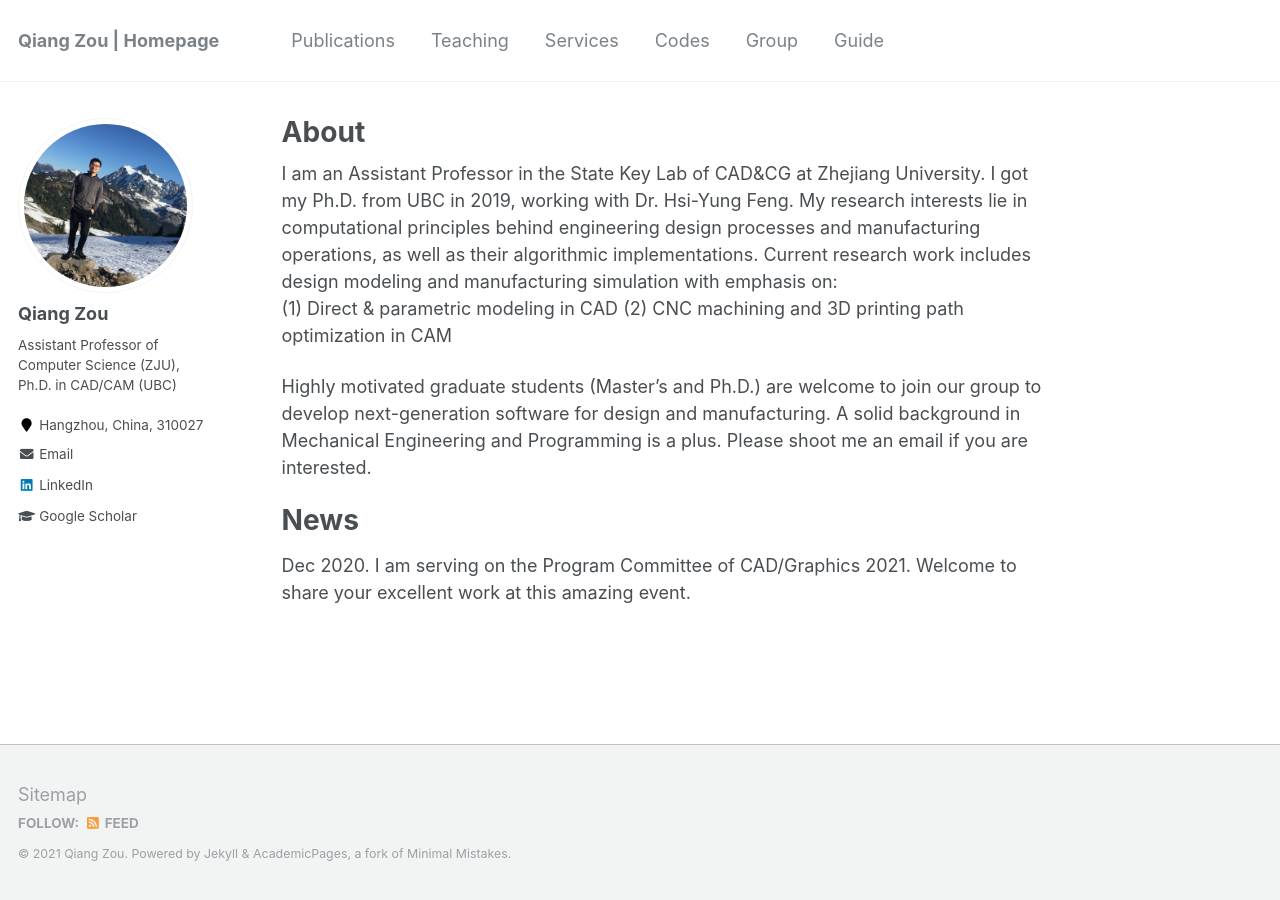
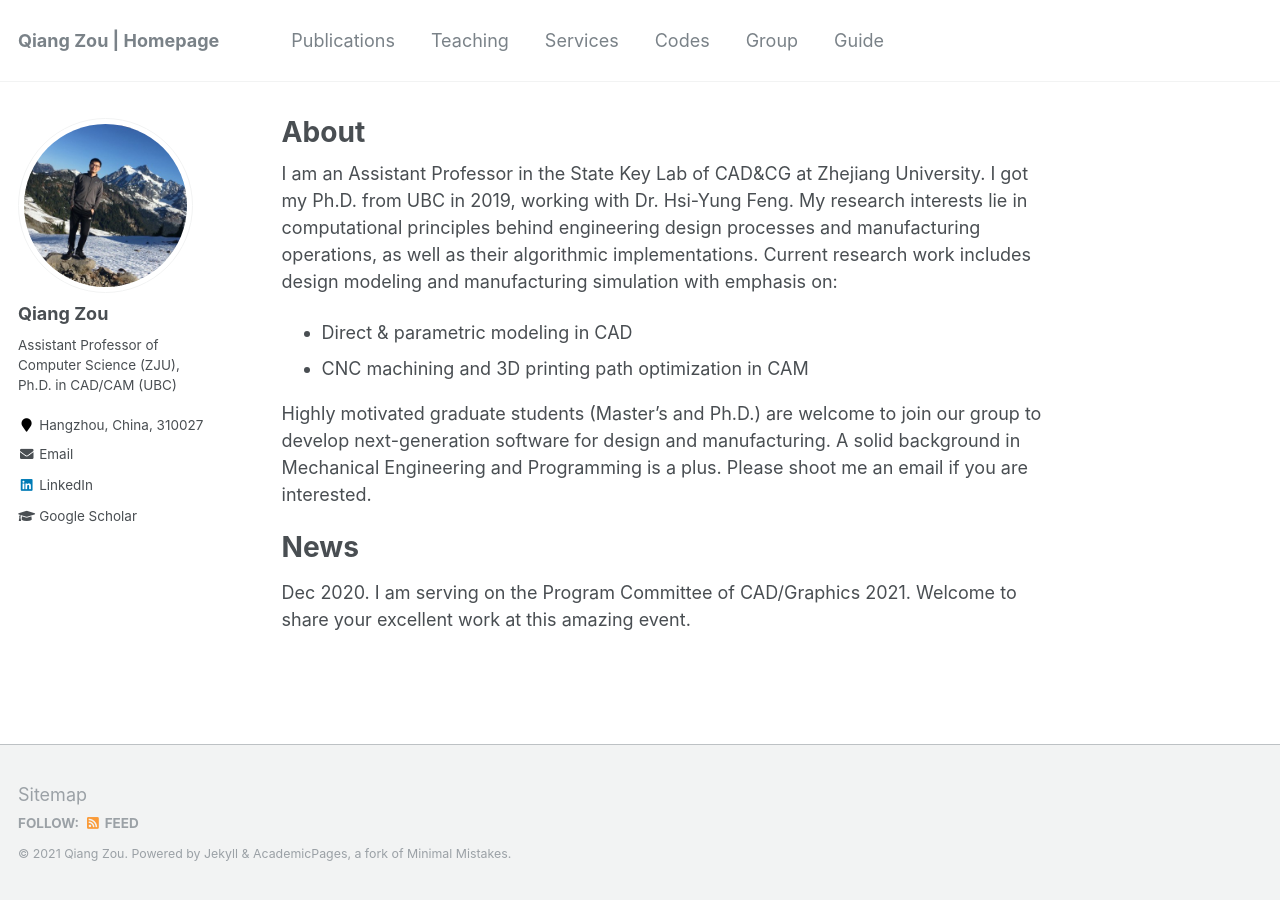
Before and after one commit to Qiang-Zou/Qiang-Zou.github.io, a Jekyll site: the page built from _pages/about.md, in a window 1280 px wide. Built offline with Jekyll 4.4.1, drawn with Linux system fonts in a browser that asks for light colours.

Commit message:
Update about.md

```diff
--- a/_pages/about.md
+++ b/_pages/about.md
@@ -8,9 +8,9 @@ redirect_from:
   - /about.html
 ---
 
-I am an Assistant Professor in the State Key Lab of CAD&CG at Zhejiang University. I got my Ph.D. from UBC in 2019, working with Dr. Hsi-Yung Feng. My research interests lie in computational principles behind engineering design processes and manufacturing operations, as well as their algorithmic implementations. Current research work includes design modeling and manufacturing simulation with emphasis on:\
-(1) Direct & parametric modeling in CAD
-(2) CNC machining and 3D printing path optimization in CAM
+I am an Assistant Professor in the State Key Lab of CAD&CG at Zhejiang University. I got my Ph.D. from UBC in 2019, working with Dr. Hsi-Yung Feng. My research interests lie in computational principles behind engineering design processes and manufacturing operations, as well as their algorithmic implementations. Current research work includes design modeling and manufacturing simulation with emphasis on:
+* Direct & parametric modeling in CAD
+* CNC machining and 3D printing path optimization in CAM
 
 Highly motivated graduate students (Master’s and Ph.D.) are welcome to join our group to develop next-generation software for design and manufacturing. A solid background in Mechanical Engineering and Programming is a plus. Please shoot me an email if you are interested.
 
```
